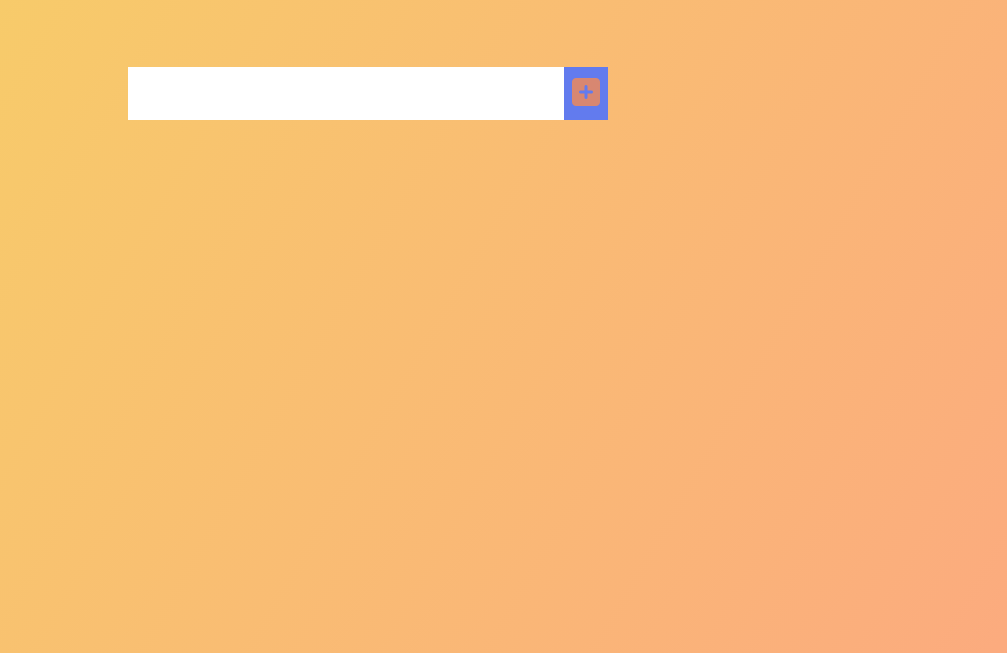
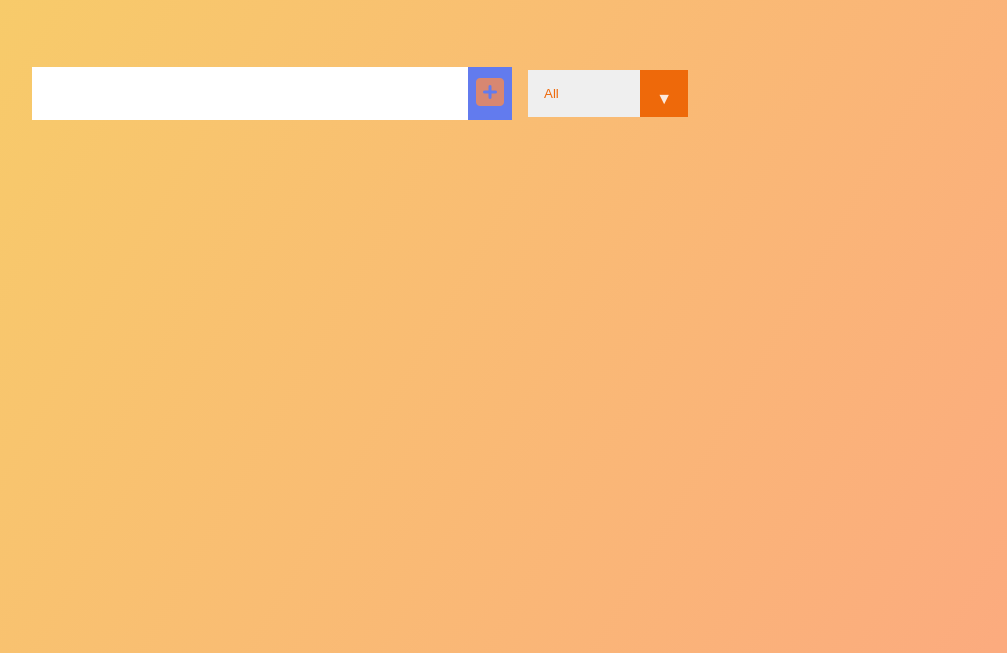
Before and after one commit to mlmsmith/to-do-app, a plain HTML site: page index.html in a window 1280 px wide. Shown: the part 147-800 px from the top of the page, without its empty margins (272-1279 px from the left). Drawn offline with Linux system fonts and the light colour scheme.

Commit message:
Added drop-down menu for tasks

```diff
--- a/index.html
+++ b/index.html
@@ -21,6 +21,13 @@
         <button class="todo-button" type="submit">
             <i class="fas fa-plus-square"></i>
         </button>
+        <div class="select">
+            <select name="todos" class="filter-todo">
+                <option value="all">All</option>
+                <option value="completed">Completed</option>
+                <option value="uncompleted">Uncompleted</option>
+            </select>
+        </div>
     </form>
     <div class="todo-container">
         <ul class="todo-list"></ul>
--- a/style.css
+++ b/style.css
@@ -102,3 +102,34 @@ form button:hover {
     transform: translate(8rem) rotateZ(20deg);
     opacity: 0;
 }
+
+select {
+    -webkit-appearance: none;
+    -moz-appearance: none;
+    appearance: none;
+    outline: none;
+    border: none;
+}
+
+.select {
+    margin: 1rem;
+    position: relative;
+    overflow: hidden;
+}
+
+select {
+    color:rgb(238, 105, 10);
+    width: 10rem;
+    cursor: pointer;
+    padding: 1rem;
+}
+
+.select::after {
+    content: "\25BC";
+    position: absolute;
+    background:rgb(238, 105, 10);
+    top: 0;
+    right: 0;
+    padding: 1rem;
+    pointer-events: none;
+}
```
